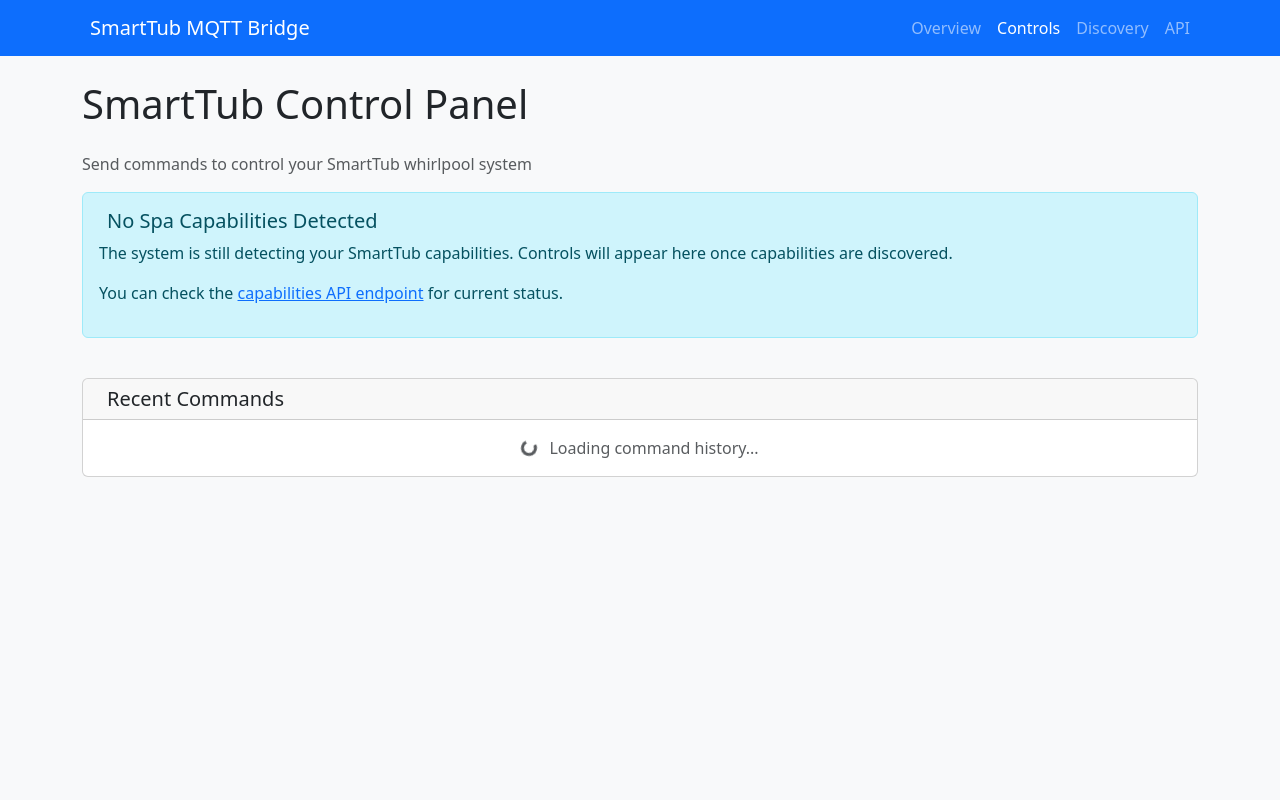
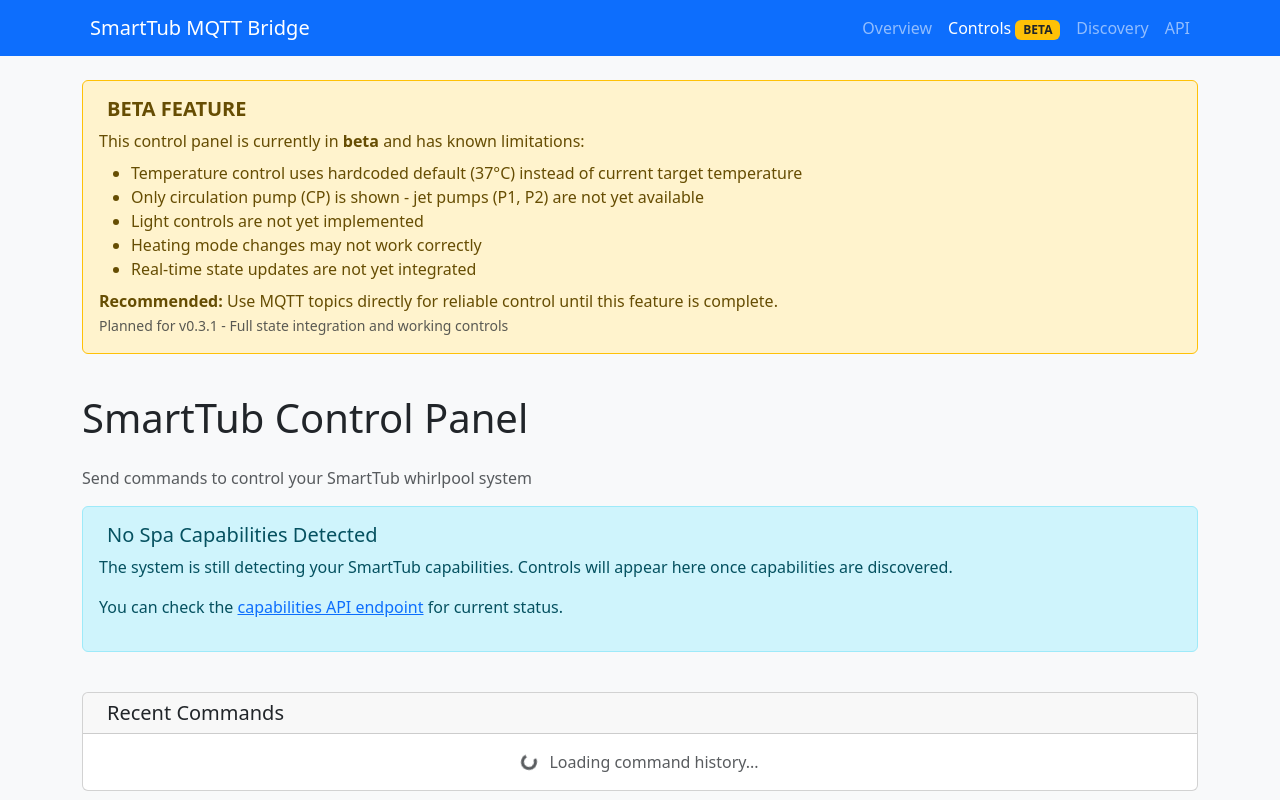
Before and after one commit to Habnix/smarttub-mqtt, a Python web app: template src/web/templates/controls.html in a window 1280 px wide. Run offline with Jinja, Linux system fonts and the light colour scheme; the template is opened without the code that fills it, so the values that code supplies are empty; some libraries are stand-ins or nearby versions.

Commit message:
feat: Mark Controls page as BETA with comprehensive warning
Added clear BETA warnings to Controls page explaining limitations:
- Temperature defaults to 37°C instead of current target
- Only CP pump shown (P1, P2 missing)
- Lights not implemented
- Heating mode may not work
- No real-time state updates

Recommends using MQTT for reliable control.
All features planned for completion in v0.3.1.

BETA badge added to navbar links on all pages.

```diff
--- a/src/web/templates/controls.html
+++ b/src/web/templates/controls.html
@@ -51,7 +51,9 @@
             </a>
             <div class="navbar-nav ms-auto">
                 <a class="nav-link" href="/">Overview</a>
-                <a class="nav-link active" href="/controls">Controls</a>
+                <a class="nav-link active" href="/controls">
+                    Controls <span class="badge bg-warning text-dark">BETA</span>
+                </a>
                 <a class="nav-link" href="/discovery">Discovery</a>
                 <a class="nav-link" href="/api/state" target="_blank">API</a>
             </div>
@@ -59,6 +61,33 @@
     </nav>
 
     <div class="container mt-4">
+        <!-- Beta Warning Banner -->
+        <div class="row mb-4">
+            <div class="col-12">
+                <div class="alert alert-warning border-warning" role="alert">
+                    <h5 class="alert-heading">
+                        <i class="fas fa-flask me-2"></i>
+                        <strong>BETA FEATURE</strong>
+                    </h5>
+                    <p class="mb-2">
+                        This control panel is currently in <strong>beta</strong> and has known limitations:
+                    </p>
+                    <ul class="mb-2">
+                        <li>Temperature control uses hardcoded default (37°C) instead of current target temperature</li>
+                        <li>Only circulation pump (CP) is shown - jet pumps (P1, P2) are not yet available</li>
+                        <li>Light controls are not yet implemented</li>
+                        <li>Heating mode changes may not work correctly</li>
+                        <li>Real-time state updates are not yet integrated</li>
+                    </ul>
+                    <p class="mb-0">
+                        <strong>Recommended:</strong> Use MQTT topics directly for reliable control until this feature is complete.
+                        <br>
+                        <small class="text-muted">Planned for v0.3.1 - Full state integration and working controls</small>
+                    </p>
+                </div>
+            </div>
+        </div>
+
         <div class="row">
             <div class="col-12">
                 <h1 class="mb-4">SmartTub Control Panel</h1>
--- a/src/web/templates/discovery.html
+++ b/src/web/templates/discovery.html
@@ -59,7 +59,7 @@
             </a>
             <div class="navbar-nav ms-auto">
                 <a class="nav-link" href="/">Overview</a>
-                <a class="nav-link" href="/controls">Controls</a>
+                <a class="nav-link" href="/controls">Controls <span class="badge bg-warning text-dark">BETA</span></a>
                 <a class="nav-link active" href="/discovery">Discovery</a>
             </div>
         </div>
--- a/src/web/templates/overview.html
+++ b/src/web/templates/overview.html
@@ -44,7 +44,7 @@
             </a>
             <div class="navbar-nav ms-auto">
                 <a class="nav-link active" href="/">Overview</a>
-                <a class="nav-link" href="/controls">Controls</a>
+                <a class="nav-link" href="/controls">Controls <span class="badge bg-warning text-dark">BETA</span></a>
                 <a class="nav-link" href="/discovery">Discovery</a>
                 <span class="navbar-text ms-3 me-3">
                     <small>
```
